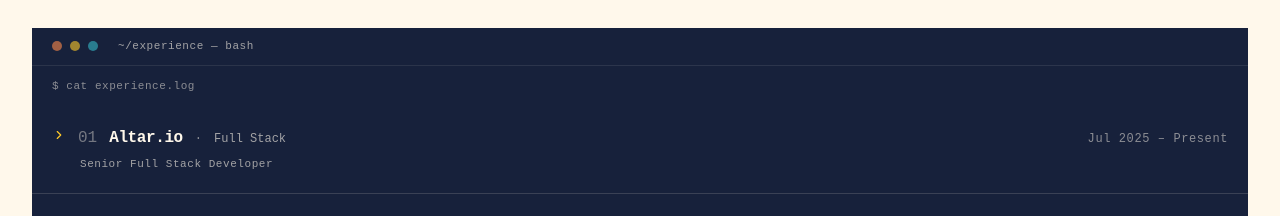
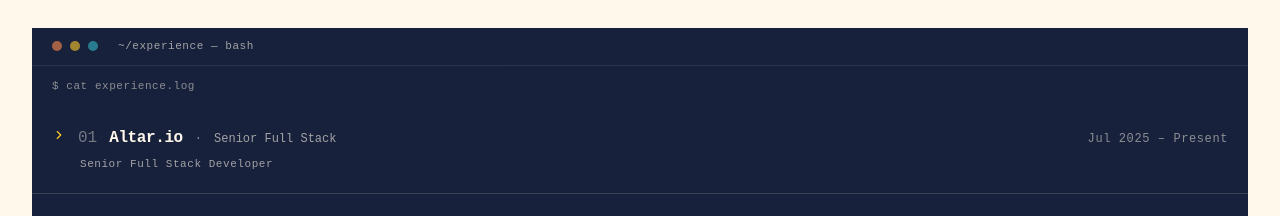
Before and after one commit to hasnainhaider2663/hasnain-cv, a React (Vite) app: page / in a window 1280 px wide. Shown: the part 2280-2496 px from the top of the page. Built offline with nearby package versions, Linux system fonts and the light colour scheme.

Commit message:
fix: tag Altar role as Senior Full Stack

```diff
--- a/src/data/cv.ts
+++ b/src/data/cv.ts
@@ -48,7 +48,7 @@ export const roles: Role[] = [
     company: 'Altar.io',
     title: 'Senior Full Stack Developer',
     period: 'Jul 2025 – Present',
-    tag: 'Full Stack',
+    tag: 'Senior Full Stack',
     points: [
       'Played a key role in 5 projects: fintech, AI e-commerce, inventory management and healthcare social app. 338 pull requests and 435 tickets in 13 months, and code reviewer of record on 311 teammate PRs.',
       'Built a storefront-styling agent (OpenCode SDK) with structured JSON output; designed the per-session cost instrumentation adopted as the project’s go/no-go business metric.',
--- a/src/data/jobs.json
+++ b/src/data/jobs.json
@@ -1,5 +1,5 @@
 [
-  { "slug": "altar-io", "company": "Altar.io", "title": "Senior Full Stack Developer", "period": "Jul 2025 – Present", "tag": "Full Stack" },
+  { "slug": "altar-io", "company": "Altar.io", "title": "Senior Full Stack Developer", "period": "Jul 2025 – Present", "tag": "Senior Full Stack" },
   { "slug": "sabeelee", "company": "Sabeelee", "title": "Tech Lead", "period": "Dec 2023 – Jul 2025", "tag": "Startup · Team Lead" },
   { "slug": "1stengineer", "company": "1stEngineer Ltd", "title": "Full Stack Developer", "period": "Dec 2022 – Dec 2023", "tag": "Personal Venture" },
   { "slug": "lobster-development", "company": "Lobster Development GmbH", "title": "Front End Developer", "period": "Jun 2021 – Aug 2022", "tag": "Enterprise · SEO" },
```
